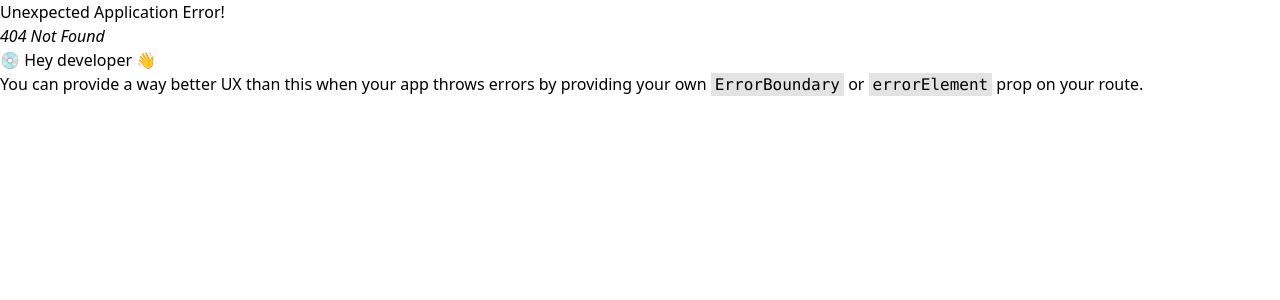
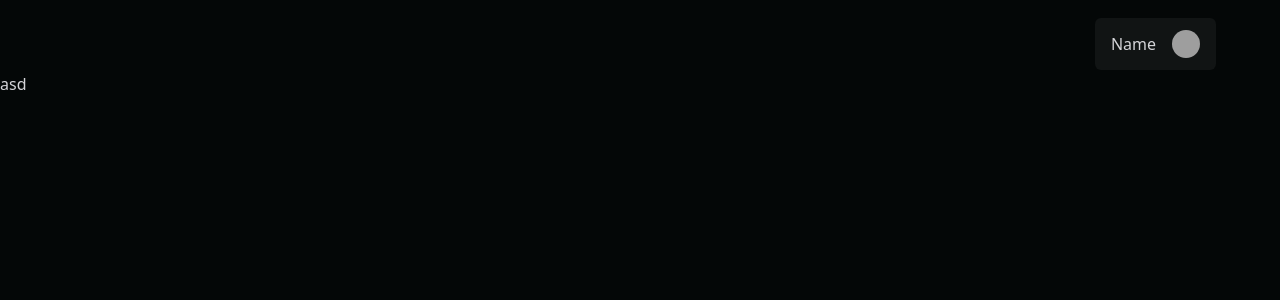
Before and after one commit to Kunwar-Aditya-Codes/erp-revamped, a React (Vite) app in the folder client/: page /dashboard in a window 1280 px wide. Before the commit this address had no page. Shown: the top 300 px of the page. Built offline with nearby package versions, Linux system fonts and the light colour scheme; grey boxes are pictures that could not be loaded.

Commit message:
added: navbar

```diff
--- a/client/src/App.tsx
+++ b/client/src/App.tsx
@@ -1,6 +1,7 @@
 import { createBrowserRouter, RouterProvider } from 'react-router-dom';
 import RootLayout from './components/RootLayout';
 import Login from './pages/Login';
+import DashboardLayout from './components/DashboardLayout';
 
 const router = createBrowserRouter([
   {
@@ -11,6 +12,11 @@ const router = createBrowserRouter([
         path: '/',
         element: <Login />,
       },
+
+      {
+        path: '/dashboard',
+        element: <DashboardLayout />,
+      },
     ],
   },
 ]);
--- /dev/null
+++ b/client/src/components/DashboardLayout.tsx
@@ -0,0 +1,51 @@
+import { FC, useState } from 'react';
+import { Link, Outlet } from 'react-router-dom';
+
+interface DashboardLayoutProps {}
+
+const DashboardLayout: FC<DashboardLayoutProps> = ({}) => {
+  const [modal, setModal] = useState(false);
+
+  // Fetch user data
+
+  return (
+    <div className='flex flex-col mt-4'>
+      <nav className='h-[3.5rem] flex items-center justify-end px-4 lg:px-16 relative '>
+        <div
+          onClick={() => setModal(!modal)}
+          className='flex items-center space-x-4 bg-white/5 px-4 py-3 rounded-md cursor-pointer'
+        >
+          <p>Name</p>
+          <img
+            src='https://cdn.pixabay.com/photo/2015/10/05/22/37/blank-profile-picture-973460_1280.png'
+            alt='profile_img'
+            className='w-7 h-7  rounded-full'
+          />
+        </div>
+
+        <div
+          className={`absolute w-[16rem] h-[10rem] bg-white/5 rounded-md top-16 transition-all duration-[250ms] ease-out ${
+            modal
+              ? 'scale-100 opacity-100 origin-top-right'
+              : 'opacity-0 scale-0 pointer-events-none'
+          }`}
+        >
+          <ul className='grid grid-cols-1 text-lg  font-light divide-y divide-white/5 '>
+            <li className='hover:bg-purple-600 transition ease-out rounded-t-md hover:text-white cursor-pointer p-3'>
+              <Link to='/'>Sign Out</Link>
+            </li>
+            <li className='hover:bg-purple-600 transition ease-out hover:text-white cursor-pointer p-3'>
+              View Profile
+            </li>
+          </ul>
+        </div>
+      </nav>
+      <div>
+        <aside>asd</aside>
+        <Outlet />
+      </div>
+    </div>
+  );
+};
+
+export default DashboardLayout;
--- a/client/src/components/RootLayout.tsx
+++ b/client/src/components/RootLayout.tsx
@@ -5,7 +5,7 @@ interface RootLayoutProps {}
 
 const RootLayout: FC<RootLayoutProps> = ({}) => {
   return (
-    <div className='h-screen overflow-hidden w-full   bg-[#121212]'>
+    <div className='h-screen overflow-hidden w-full text-zinc-300   bg-[#040707]'>
       <Outlet />
     </div>
   );
--- a/client/src/pages/Login.tsx
+++ b/client/src/pages/Login.tsx
@@ -1,4 +1,5 @@
 import { FC, useState } from 'react';
+import { useNavigate } from 'react-router-dom';
 
 interface LoginProps {}
 
@@ -13,6 +14,8 @@ const Login: FC<LoginProps> = ({}) => {
     password: '',
   });
 
+  const navigate = useNavigate();
+
   const handleInputChange = (e: React.ChangeEvent<HTMLInputElement>) => {
     const name = e.target.name;
     const value = e.target.value;
@@ -26,6 +29,8 @@ const Login: FC<LoginProps> = ({}) => {
   const handleLogin = (e: React.FormEvent<HTMLFormElement>) => {
     e.preventDefault();
     console.log(loginData);
+
+    navigate('/dashboard');
   };
 
   return (
@@ -36,8 +41,8 @@ const Login: FC<LoginProps> = ({}) => {
         </h1>
       </div>
       <div className='flex-[0.8] md:flex-[0.7] lg:flex-[0.6] w-full gap-y-8 lg:gap-y-10   flex flex-col items-center justify-center'>
-        <h2 className='text-3xl md:text-4xl tracking-wide text-center font-light uppercase text-white/10'>
-          <span className='text-purple-500'>you</span> are back!
+        <h2 className='text-3xl md:text-4xl tracking-wide text-center font-light uppercase '>
+          <span className='text-purple-500 font-normal'>you</span> are back!
         </h2>
 
         <form
@@ -50,7 +55,7 @@ const Login: FC<LoginProps> = ({}) => {
             onChange={handleInputChange}
             name='urn'
             placeholder='Enter urn'
-            className='p-3 md:p-4 bg-[#1e1e1e] text-white  outline-none rounded-md shadow-md md:text-lg placeholder:text-white/25 tracking-wider'
+            className='p-3 md:p-4 bg-white/5   outline-none rounded-md shadow-md md:text-lg placeholder:text-white/25 tracking-wider'
           />
           <input
             type='password'
@@ -58,12 +63,12 @@ const Login: FC<LoginProps> = ({}) => {
             value={loginData?.password}
             onChange={handleInputChange}
             placeholder='Enter password'
-            className='p-3 md:p-4 bg-[#1e1e1e] text-white  outline-none rounded-md shadow-md md:text-lg placeholder:text-white/25 tracking-wider'
+            className='p-3 md:p-4 bg-white/5   outline-none rounded-md shadow-md md:text-lg placeholder:text-white/25 tracking-wider'
           />
 
           <button
             type='submit'
-            className='text-[#1e1e1e] font-medium md:text-lg hover:shadow-md tracking-widest uppercase bg-white p-3 md:p-4 rounded-md disabled:cursor-not-allowed'
+            className='text-[#1e1e1e] font-medium md:text-lg hover:shadow-md tracking-widest uppercase bg-zinc-300 p-3 md:p-4 rounded-md disabled:cursor-not-allowed'
           >
             Login
           </button>
```
